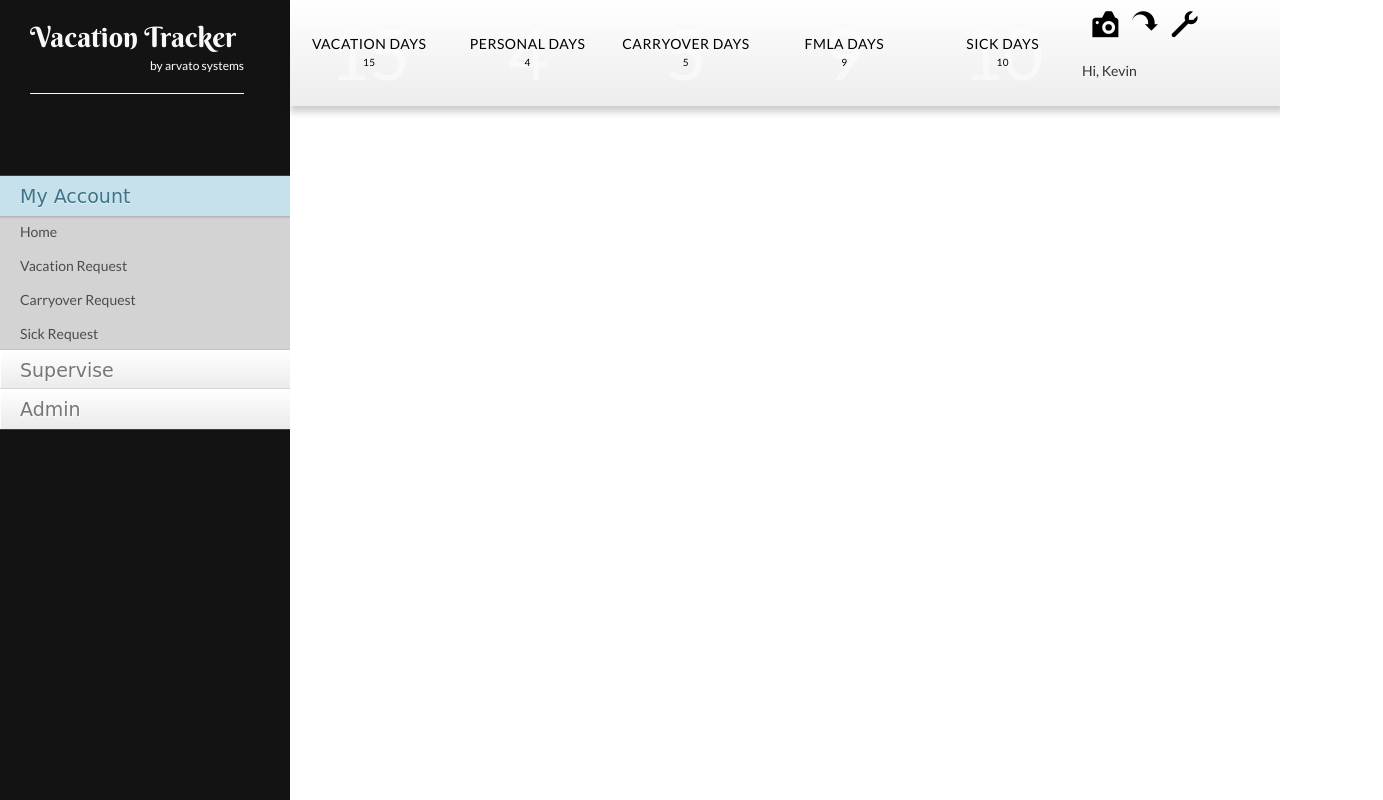
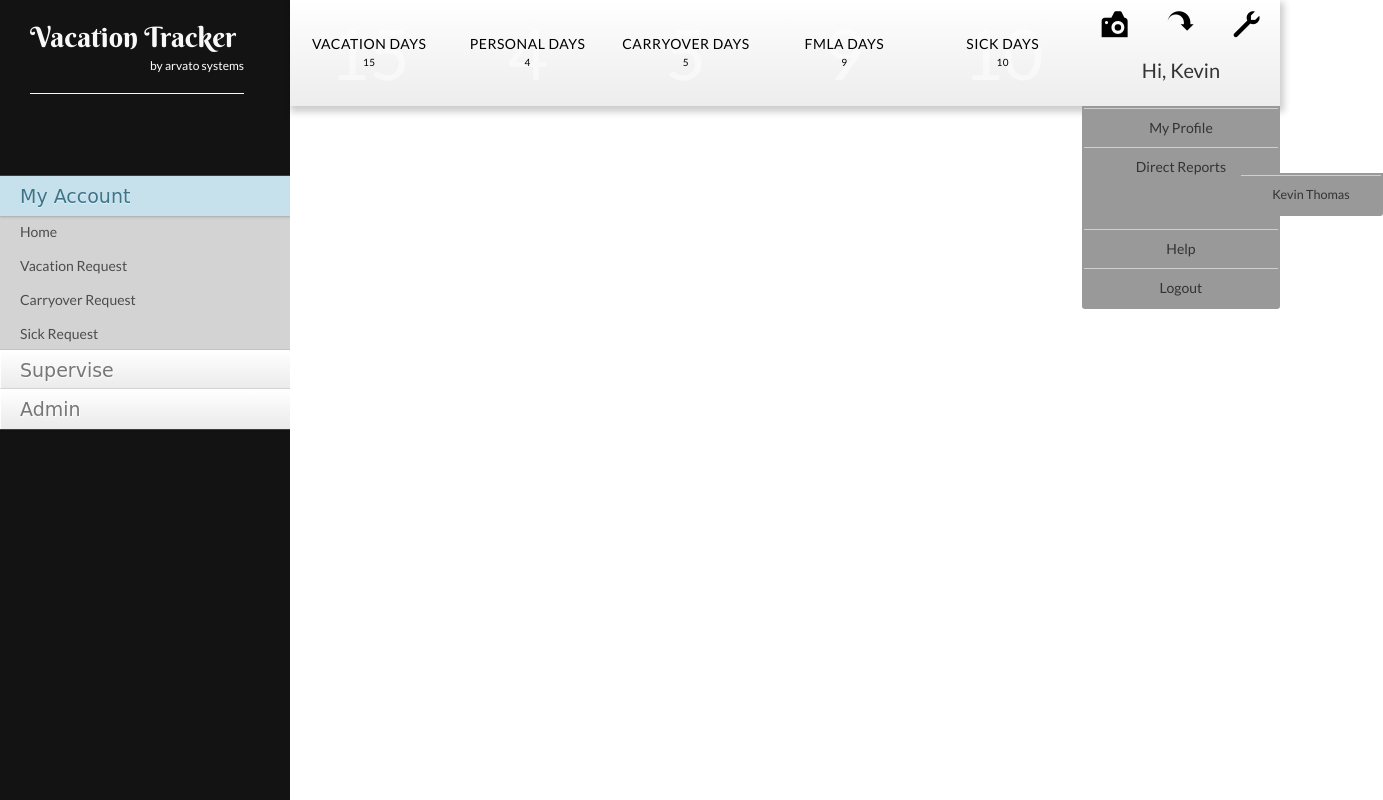
Before and after one commit to kevinthomas046/Site, a plain HTML site: page index.html in a window 1280 px wide. Shown: the whole page, 1383 px wide, since content can reach past the window. Drawn offline with Linux system fonts and the light colour scheme; files whose address does not match are found by name; a web font is replaced by a local one.

Commit message:
Top user info bar

```diff
--- a/css/style.css
+++ b/css/style.css
@@ -151,7 +151,6 @@
 	position: relative;
 	top: 0;
 	width: 100%;
-	overflow: hidden;
 	color: #333;
 	z-index: 101;
 	box-shadow: 2px 4px 7px 2px rgba(0, 0, 0, 0.2);
@@ -159,6 +158,7 @@
 	background: -webkit-gradient(linear, left top, left bottom, color-stop(0%,rgba(255, 255, 255, 1)), color-stop(47%,rgba(246, 246, 246, 1)), color-stop(100%,rgba(237, 237, 237, 1)));
 	background: -moz-linear-gradient(top, rgba(255, 255, 255, 1) 0%,rgba(246, 246, 246, 1) 47%,rgba(237, 237, 237, 1) 100%);
 	background: -moz-gradient(linear, left top, left bottom, color-stop(0%,rgba(255, 255, 255, 1)), color-stop(47%,rgba(246, 246, 246, 1)), color-stop(100%,rgba(237, 237, 237, 1)));
+	height: 106px;
 }
 ul.vt-top-allowances {
 	list-style: none;
@@ -236,7 +236,7 @@ ul.vt-top-request {
 }
 ul.vt-top-request li {
 	float: left;
-	width: 20%;
+	width: 33.33%;
 	position: relative;
 	margin-bottom: 0px;
 	-webkit-transition: all 0.4s ease;
@@ -259,3 +259,73 @@ ul.vt-top-request li a {
 	letter-spacing: 0.5px;
 	overflow: hidden;
 }
+.vt-user-actions-menu {
+	display: none;
+}
+span.vt-user {
+	font-size: 20px;
+}
+div.vt-top-nav-end-user {
+	text-align: center;
+}
+div.vt-top-nav-end-user:hover > ul {
+ 	display: block;
+}
+div.vt-top-nav-end-user:hover {
+	background: #999;
+}
+
+ul.vt-user-actions-menu li:hover > ul {
+	display: block;
+}
+div.vt-top-nav-end-user > a {
+ 	color: #a67b45;
+}
+
+.vt-top-nav-end-user ul {
+ 	display: block;
+	 margin: 0;
+	 position: relative;
+	 top: 23px;
+	 right: 0px;
+	width: 100%;
+	 border: none !important;
+	 padding: 2px;
+	 background: #999;
+	 z-index: 1000;
+	 zoom: 1;
+	 -webkit-box-shadow: none;
+	    -moz-box-shadow: none;
+	         box-shadow: none;
+	-webkit-border-bottom-right-radius: 3px;
+	-webkit-border-bottom-left-radius: 3px;
+}
+
+.vt-top-nav-end-user ul:before, .vt-top-nav-end-user ul:after {
+ 	display: table;
+	 content: "";
+	 zoom: 1;
+}
+
+.vt-top-nav-end-user ul:after {
+ 	clear: both;
+}
+
+.vt-top-nav-end-user ul a {
+ 	float: none;
+	text-decoration: none;
+}
+
+.vt-top-nav-end-user ul li {
+	 display: block;
+	 border-top: 1px solid #cfcfcf;
+	 border-left: none !important;
+	margin-bottom: 0px;
+	padding: 10px 25px;
+}
+
+.vt-top-nav-end-user ul li ul {
+ 	display: block;
+	 left: 130px !important;
+	 top: -3px;
+}
--- a/index.html
+++ b/index.html
@@ -125,7 +125,16 @@
 						</ul>
 						<div class="vt-top-nav-end-user">
 							<span class="vt-user">Hi, Kevin</span>
-
+							<ul class="vt-user-actions-menu">
+								<li><a href="#">My Profile</a></li>
+								<li><a href="#">Direct Reports</a>
+									<ul>
+										<li><a href="#">Kevin Thomas</a></li>
+									</ul>
+								</li>
+								<li><a href="#">Help</a></li>
+								<li><a href="#">Logout</a></li>
+							</ul>
 						</div>
 					</div>
 				</div>
```
